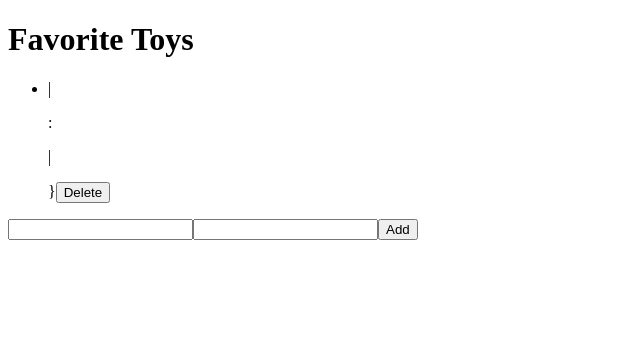
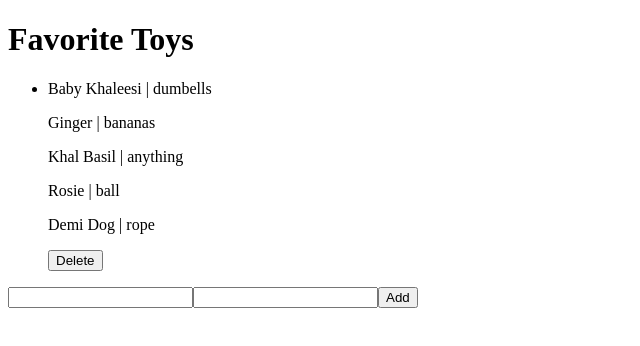
Before and after one commit to 401FullStackFinal/401_Final, a React (Create React App) app in the folder score-front/: page / in a window 1280 px wide. Shown: the top 346 px of the page, without its empty margins (0-640 px from the left). Built offline with nearby package versions, Linux system fonts and the light colour scheme; no server answers.

Commit message:
handle add

```diff
--- a/score-front/src/App.js
+++ b/score-front/src/App.js
@@ -5,8 +5,12 @@ class App extends React.Component {
     super();
     this.state = {
       petsObject: {
-        name: '',
-        favoriteToy: '',
+        Khali: {name: 'Baby Khaleesi', favorite_toy: 'dumbells'},
+        Ginger: {name: 'Ginger', favorite_toy: 'bananas' },
+        Khal: {name: 'Khal Basil', favorite_toy: 'anything' },
+        Rosie: {name: 'Rosie', favorite_toy: 'ball' },
+        Demi: {name: 'Demi Dog', favorite_toy: 'rope' },
+        newName: {name: '', favorite_toy: ''}
       },
       // toys: [],
       // name: '',
@@ -39,10 +43,10 @@ class App extends React.Component {
       headers: {
         'Content-Type': 'application/json',
       },
-      body: JSON.stringify({ name: this.state.pets.name, favorite_toy: this.state.pets.favoriteToy }),
+      body: JSON.stringify({ name: this.state.petsObject.name, favorite_toy: this.state.petsObject.favorite_toy }),
     }).then(response => response.json())
       .then(body => this.setState((previousState) => {
-        return { pets: [...previousState.pets, body]}
+        return { pets: {...previousState.pets, body}}
       }));
   }
 
@@ -62,7 +66,11 @@ class App extends React.Component {
 
               <li key={this.state._id} >
 
-               <p> {this.state.petsObject.name} | {this.state.petsObject.favorite_toy}</p> : <p> {this.state.petsObject.name} | {this.state.petsObject.favorite_toy} </p>}
+               <p> {this.state.petsObject.Khali.name} | {this.state.petsObject.Khali.favorite_toy}</p>
+               <p> {this.state.petsObject.Ginger.name} | {this.state.petsObject.Ginger.favorite_toy} </p>
+               <p> {this.state.petsObject.Khal.name} | {this.state.petsObject.Khal.favorite_toy}</p>
+               <p> {this.state.petsObject.Rosie.name} | {this.state.petsObject.Rosie.favorite_toy}</p>
+               <p> {this.state.petsObject.Demi.name} | {this.state.petsObject.Demi.favorite_toy}</p>
 
                 <button onClick={(event) => this.handleDelete(event, this.state._id)}>
                   Delete
```
